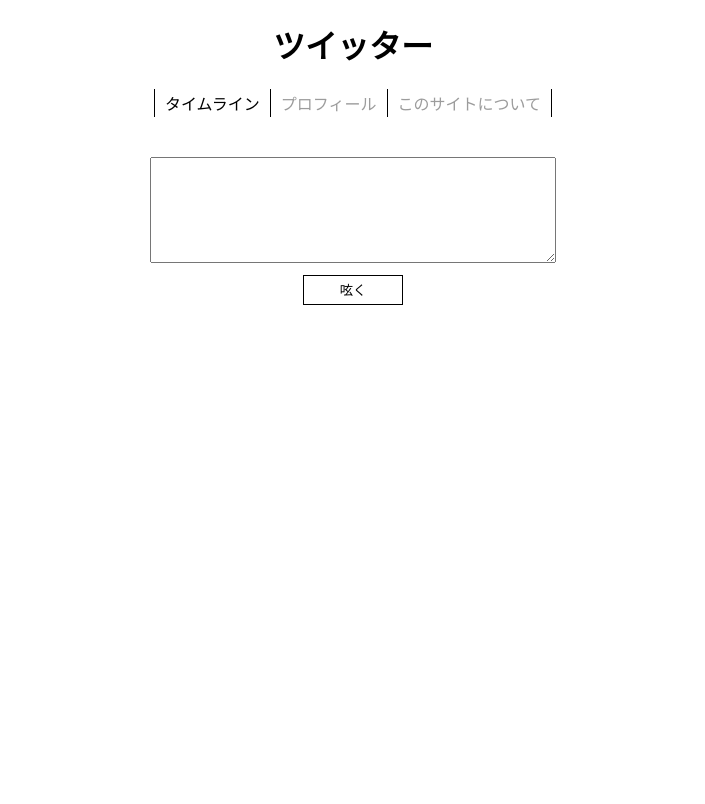
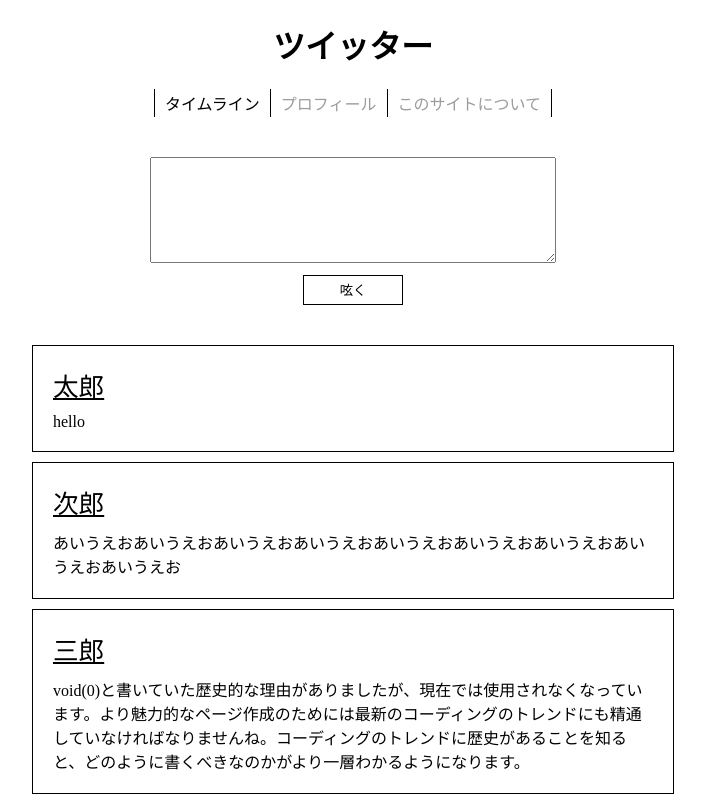
Before and after one commit to shutarou-iijima/react-sample, a React (Create React App) app: page / in a window 1280 px wide. Shown: the whole page, without its empty margins (287-992 px from the left). Built offline with nearby package versions, Linux system fonts and the light colour scheme.

Commit message:
タイムラインを追加

```diff
--- /dev/null
+++ b/src/components/TweetCard.tsx
@@ -0,0 +1,21 @@
+import React from "react";
+
+export interface Props {
+    name: string
+    value: string
+}
+
+function TweetCard({ name, value }: Props) {
+    return (
+        <div className="tweetcard">
+            <div className="tweetcard__name">
+                {name}
+            </div>
+            <div className="tweetcard__value">
+                {value}
+            </div>
+        </div>
+    )
+}
+
+export default TweetCard
--- a/src/index.css
+++ b/src/index.css
@@ -65,3 +65,24 @@
     height: 30px;
     margin-top: 8px;
 }
+
+.tweetcard__container {
+    margin-top: 40px;
+}
+
+.tweetcard {
+    margin: 10px auto;
+    padding: 20px;
+    border: 1px solid black;
+    width: 600px;
+    text-align: left;
+}
+
+.tweetcard__name {
+    font-size: 1.6em;
+    text-decoration: underline;
+}
+
+.tweetcard__value {
+    margin-top: 10px;
+}
--- a/src/pages/Timeline.tsx
+++ b/src/pages/Timeline.tsx
@@ -1,11 +1,17 @@
 import React from "react";
 import TweetArea from "../components/TweetArea";
+import TweetCard from "../components/TweetCard";
 
 function Timeline() {
 
     return (
         <div className="timeline">
             <TweetArea />
+            <div className="tweetcard__container">
+                <TweetCard name="太郎" value="hello" />
+                <TweetCard name="次郎" value="あいうえおあいうえおあいうえおあいうえおあいうえおあいうえおあいうえおあいうえおあいうえお" />
+                <TweetCard name="三郎" value="void(0)と書いていた歴史的な理由がありましたが、現在では使用されなくなっています。より魅力的なページ作成のためには最新のコーディングのトレンドにも精通していなければなりませんね。コーディングのトレンドに歴史があることを知ると、どのように書くべきなのかがより一層わかるようになります。" />
+            </div>
         </div>
     )
 }
```
